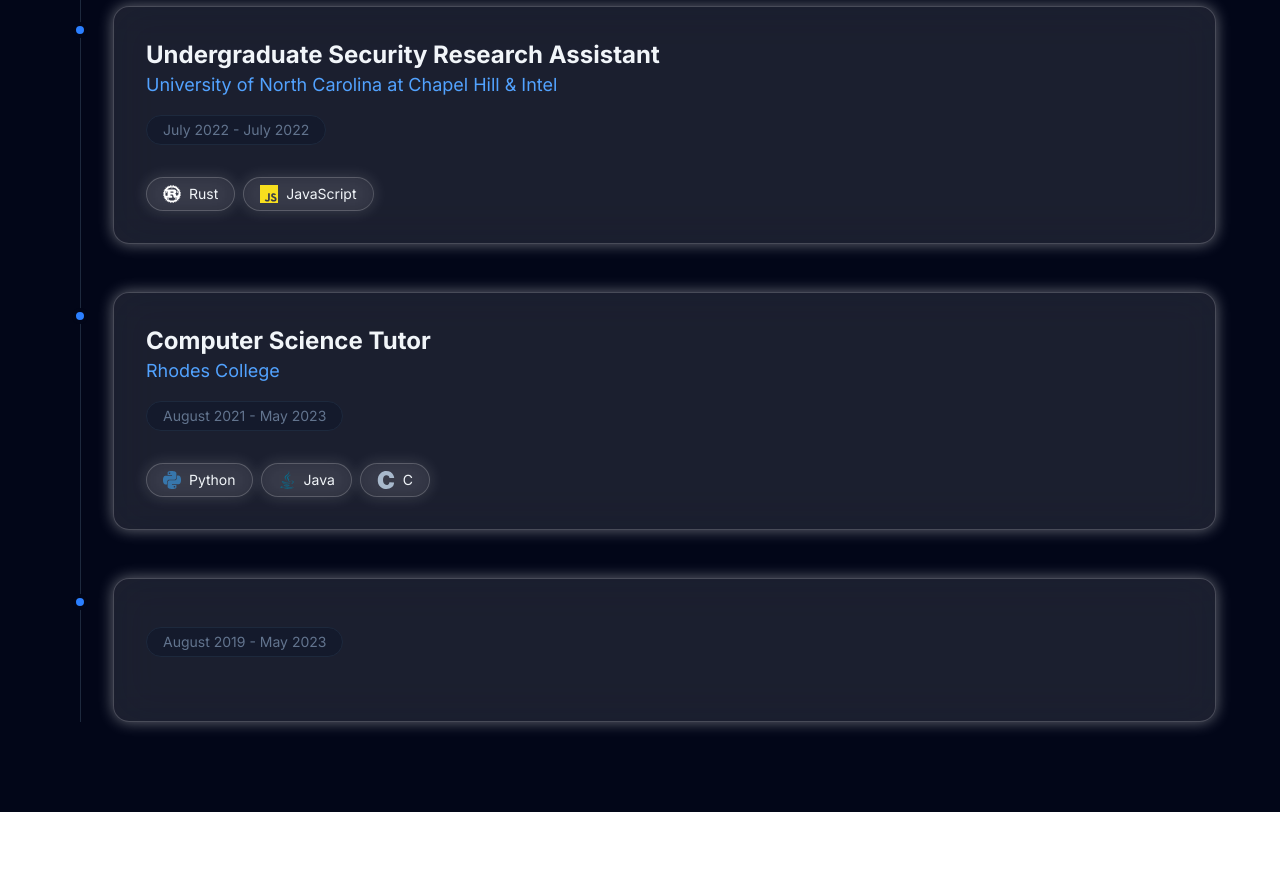
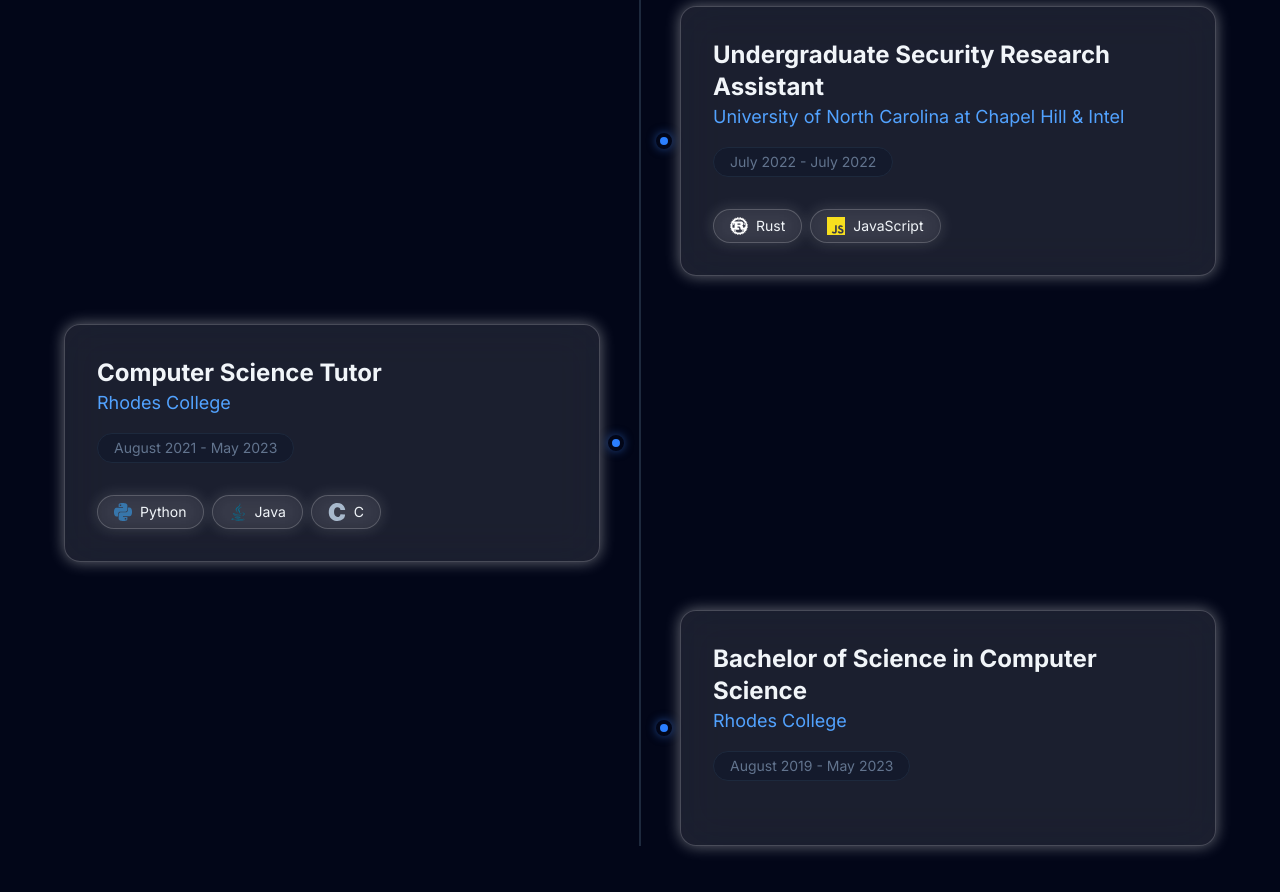
Before and after one commit to nabiladem/portfolio, a React (Vite) app: page / in a window 1280 px wide. Shown: the part 2480-3372 px from the top of the page. Before the commit the page ends 3292 px from the top, so only its background shows below. Built offline with nearby package versions, Linux system fonts and the light colour scheme.

Commit message:
Create alternating layout for experience timeline

```diff
--- a/src/App.jsx
+++ b/src/App.jsx
@@ -121,7 +121,6 @@
     school: "Rhodes College",
     degree: "Bachelor of Science in Computer Science",
     period: "August 2019 - May 2023",
-    description: "",
   }
 ]
 
@@ -368,21 +367,21 @@
           <div className="h-[1px] flex-grow bg-slate-800"></div>
         </div>
 
-        <div className="relative border-l border-slate-800 ml-4 pl-8 space-y-12">
+        <div className="relative space-y-12 before:absolute before:inset-0 before:ml-5 before:-translate-x-px md:before:mx-auto md:before:translate-x-0 before:h-full before:w-0.5 before:bg-slate-800">
           {experiences.map((experience, i) => (
             <motion.div
               key={i}
               variants={cardVariants}
-              className="relative"
+              className="relative flex items-center justify-between md:justify-normal md:odd:flex-row-reverse group"
             >
-              <div className="absolute -left-[41px] top-4 w-4 h-4 rounded-full bg-blue-500 border-4 border-slate-950 shadow-[0_0_10px_rgba(59, 130, 246, 0.5)]"></div>
-              <div className="liquid-glass p-8 flex flex-col gap-4 group">
+              <div className="flex items-center justify-center w-4 h-4 rounded-full bg-blue-500 border-4 border-slate-950 shadow-[0_0_10px_rgba(59,130,246,0.5)] z-10 md:order-1 md:group-odd:-translate-x-1/2 md:group-even:translate-x-1/2 ml-[12px] md:ml-0"></div>
+              <div className="liquid-glass p-8 flex flex-col gap-4 group w-[calc(100%-3rem)] md:w-[calc(50%-2.5rem)]">
                 <div>
                   <h3 className="text-2xl font-bold text-slate-100 group-hover:text-blue-400 transition-colors">
-                    {experience.role}
+                    {experience.role || experience.degree}
                   </h3>
                   <p className="text-blue-400 font-medium text-lg">
-                    {experience.company}
+                    {experience.company || experience.school}
                   </p>
                 </div>
                 <div className="w-fit text-slate-500 font-medium bg-slate-900/50 px-4 py-1 rounded-full border border-slate-800 text-sm">{experience.period}</div>
```
